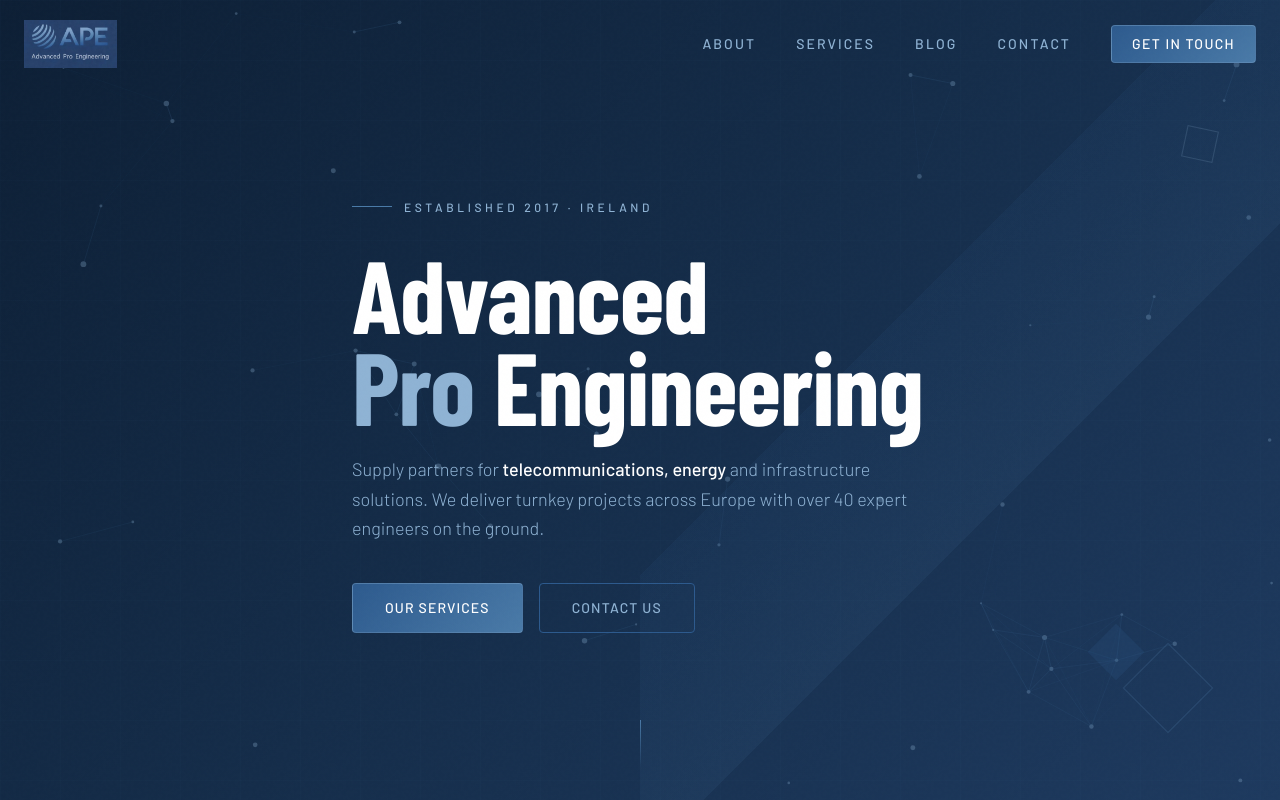
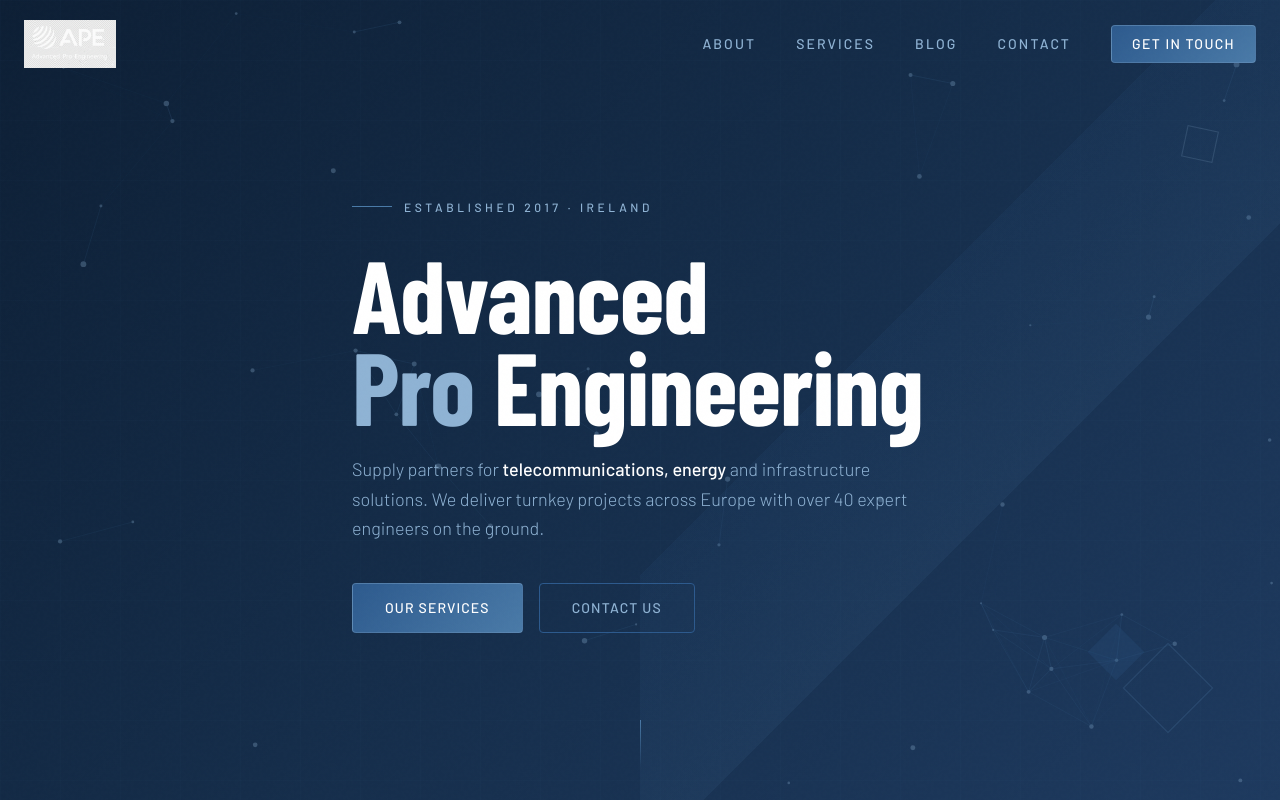
Before and after one commit to automationproject8/ape-website, a Next.js app: page / in a window 1280 px wide. Shown: the top 800 px of the page. Built offline with nearby package versions, Linux system fonts and the light colour scheme; a web font is replaced by a local one.

Commit message:
logo3 vectorial

```diff
--- a/components/Footer.tsx
+++ b/components/Footer.tsx
@@ -10,7 +10,7 @@
           <div>
             <div className="flex items-center gap-3 mb-4">
               <img
-                src="/logo2-ape.png"
+                src="/logo3-ape.png"
                 alt="Advanced Pro Engineering"
                 className="h-12 w-auto object-contain"
               />
--- a/components/Navbar.tsx
+++ b/components/Navbar.tsx
@@ -25,7 +25,7 @@
         {/* Logo */}
         <a href="/" className="flex items-center">
           <img
-            src="/logo2-ape.png"
+            src="/logo3-ape.png"
             alt="Advanced Pro Engineering"
             className="h-12 w-auto object-contain"
           />
```
Also changed, not shown: public/logo3-ape.png (added).
